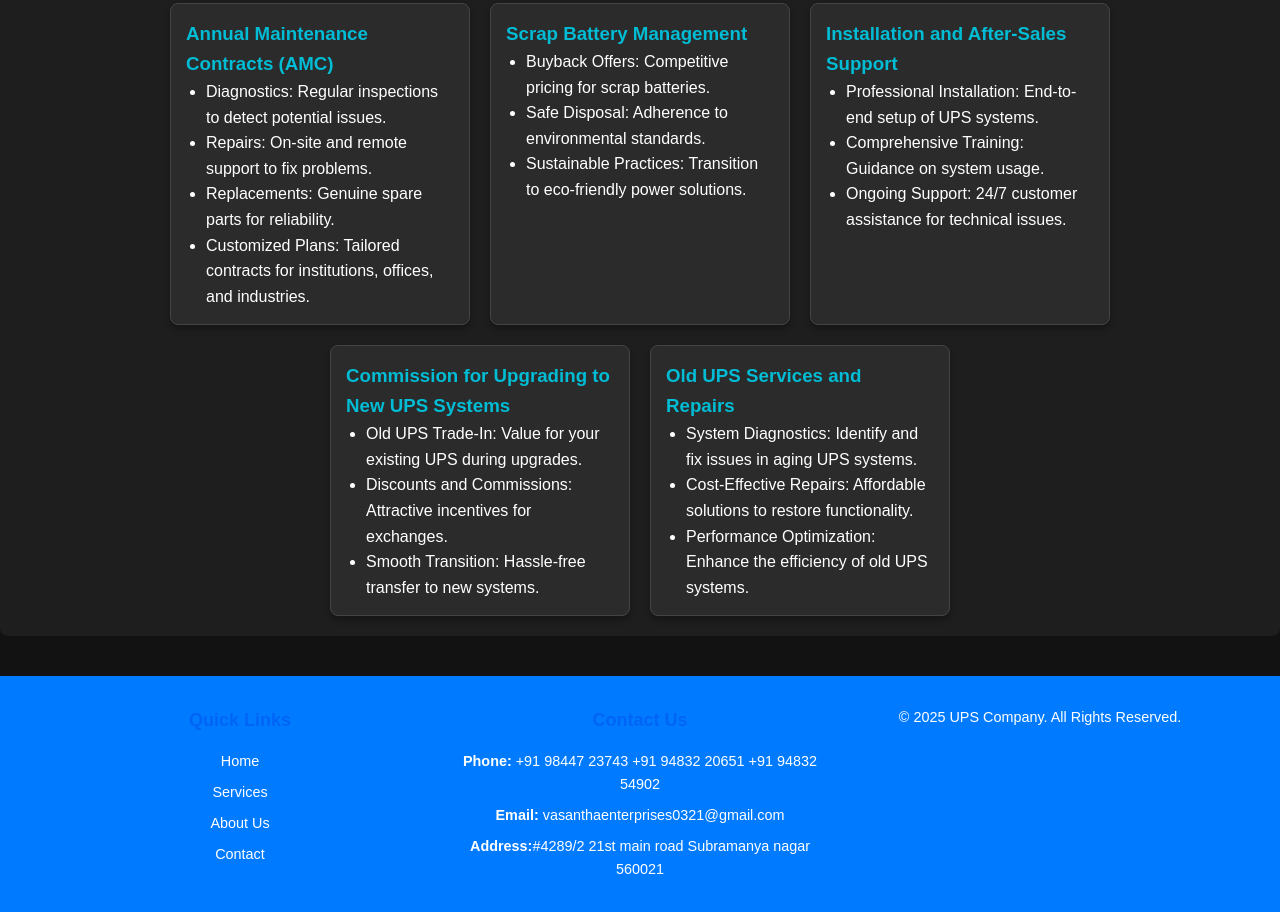
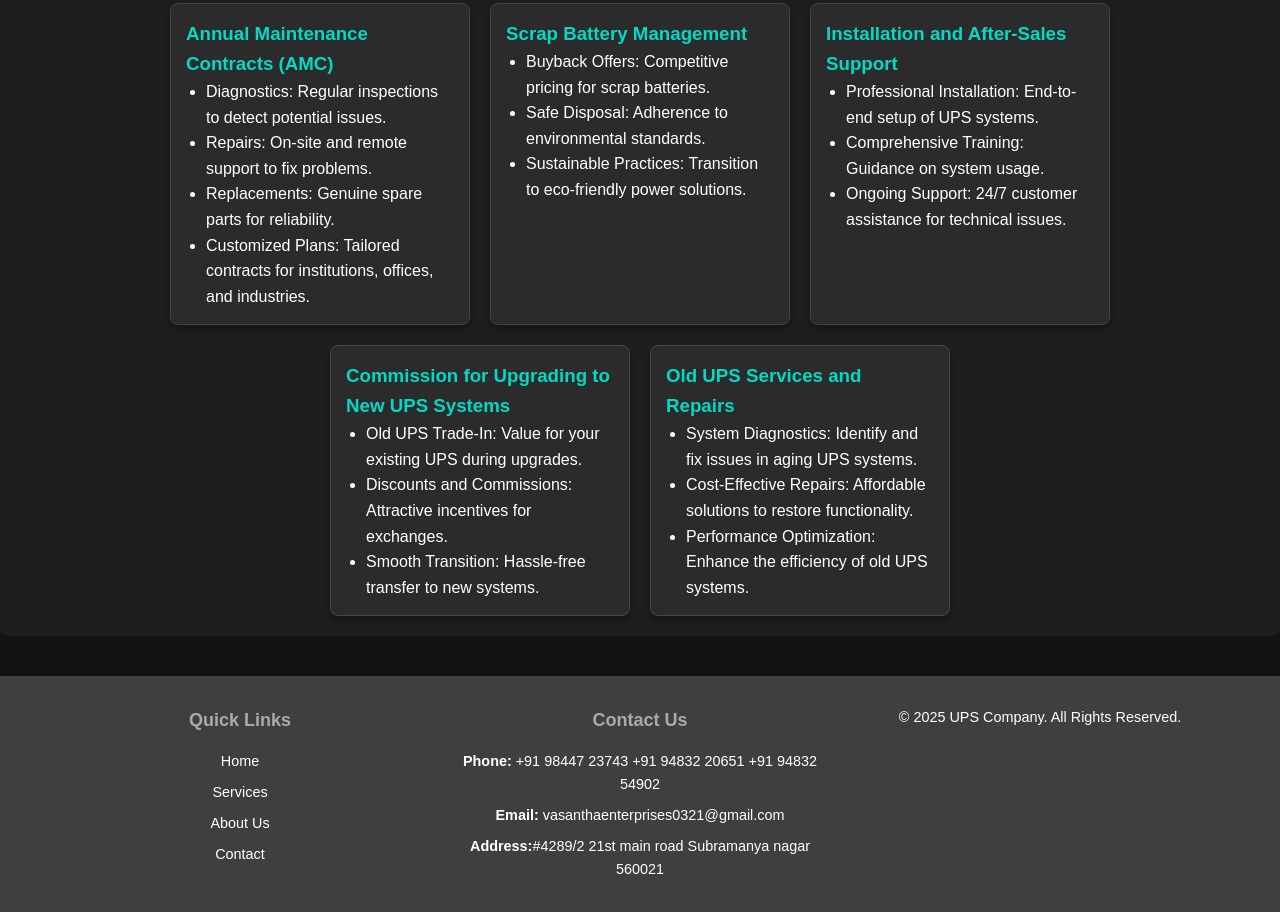
Before and after one commit to vasantha-entp/UPS, a plain HTML site: page service.html in a window 1280 px wide. Shown: the part 288-1200 px from the top of the page. Drawn offline with Linux system fonts and the light colour scheme.

Commit message:
Add files via upload

```diff
--- a/updated_style.css
+++ b/updated_style.css
@@ -581,7 +581,7 @@ body {
   .footer h3 {
     margin-bottom: 15px;
     font-size: 18px;
-    color: #0054f094; /* Accent color */
+    color: #f6f8fb94; /* Accent color */
   }
 
   /* Footer Links */
@@ -808,7 +808,7 @@ body {
   .footer {
     padding: 20px;
     text-align: center;
-    background-color: #007bff;
+    background-color: #3e3f3f;
     color: #fff;
   }
 
@@ -1172,7 +1172,7 @@ body {
 /* Card Text Styles */
 .card h3 {
   margin-top: 0;
-  color: #00bcd4; /* Accent color for card titles */
+  color: #03dac6; /* Accent color for card titles */
 }
 
 .card ul {
```
